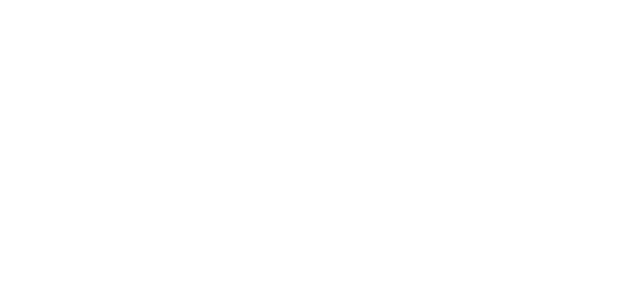
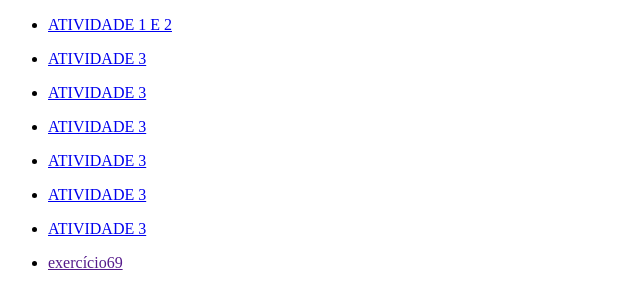
Before and after one commit to Faguette467/AulaJavascript, a plain HTML site: page avaliacao/html/index.html in a window 1280 px wide. Shown: the whole page, without its empty margins (0-640 px from the left). Drawn offline with Linux system fonts and the light colour scheme.

Commit message:
Update index.html
criando listas

```diff
--- a/avaliacao/html/index.html
+++ b/avaliacao/html/index.html
@@ -6,6 +6,18 @@
       <title>Document</title>
   </head>
   <body>
+    <ul>
+      <li><a href="index.html"><p>ATIVIDADE 1 E 2</p></a></li>
+      <li><a href="exercício3"><p>ATIVIDADE 3</p></a></li>
+      <li><a href="exercício4"><p>ATIVIDADE 3</p></a></li>
+      <li><a href="exercício5"><p>ATIVIDADE 3</p></a></li>
+      <li><a href="exercício6"><p>ATIVIDADE 3</p></a></li>
+      <li><a href="exercício7"><p>ATIVIDADE 3</p></a></li>
+      <li><a href="exercício8"><p>ATIVIDADE 3</p></a></li>
+      <li><a href=""><p>exercício69</p></a></li>
+    </ul>
+
+
 
   </body>
 </html>
```
